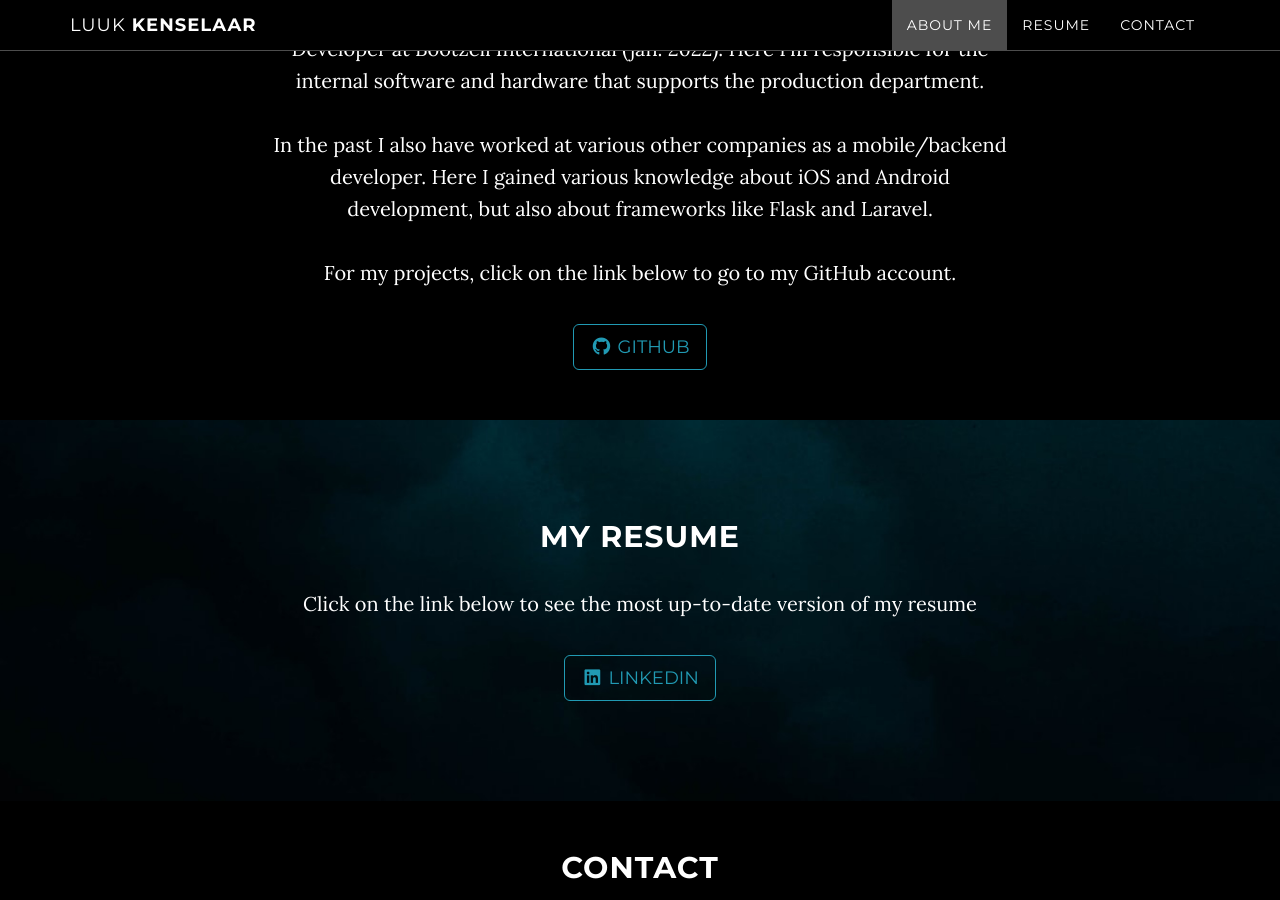
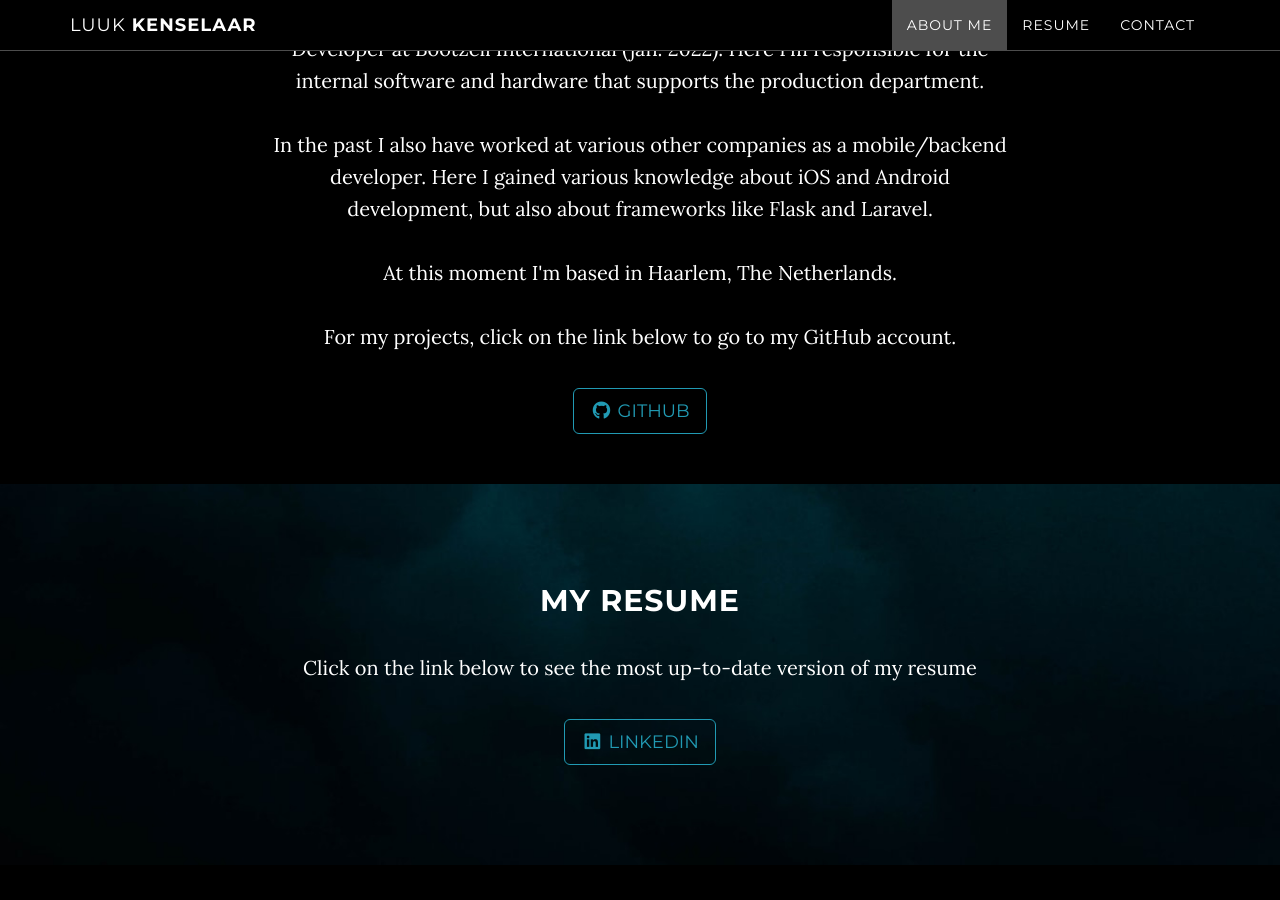
Before and after one commit to Luuk2016/lkenselaar.dev, a Jekyll site: the page built from index.html, in a window 1280 px wide and 900 px high, scrolled down 1017 px. Built offline with Jekyll 4.4.1, drawn with Linux system fonts in a browser that asks for light colours.

Commit message:
Small update to "About me"

```diff
--- a/_includes/about.html
+++ b/_includes/about.html
@@ -8,6 +8,7 @@
 					Here I'm responsible for the internal software and hardware that supports the production department. <br><br>
 					In the past I also have worked at various other companies as a mobile/backend developer.
 					Here I gained various knowledge about iOS and Android development, but also about frameworks like Flask and Laravel. <br><br>
+					At this moment I'm based in Haarlem, The Netherlands. <br><br>
 					For my projects, click on the link below to go to my GitHub account.
 				</p>
 				<a href="https://github.com/luuk2016" target="_blank" class="btn btn-default btn-lg"><i class="fab fa-github fa-fw"></i> <span class="network-name">GitHub</span></a>
```
